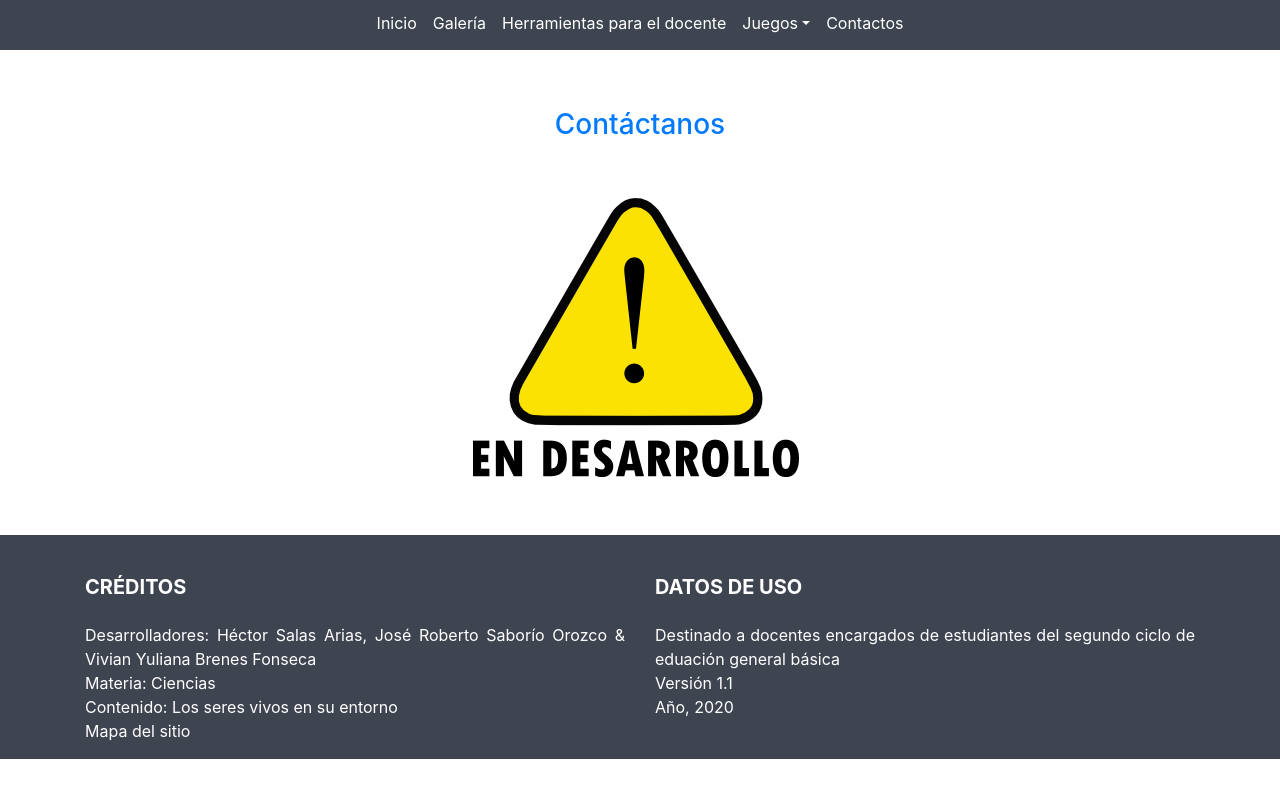
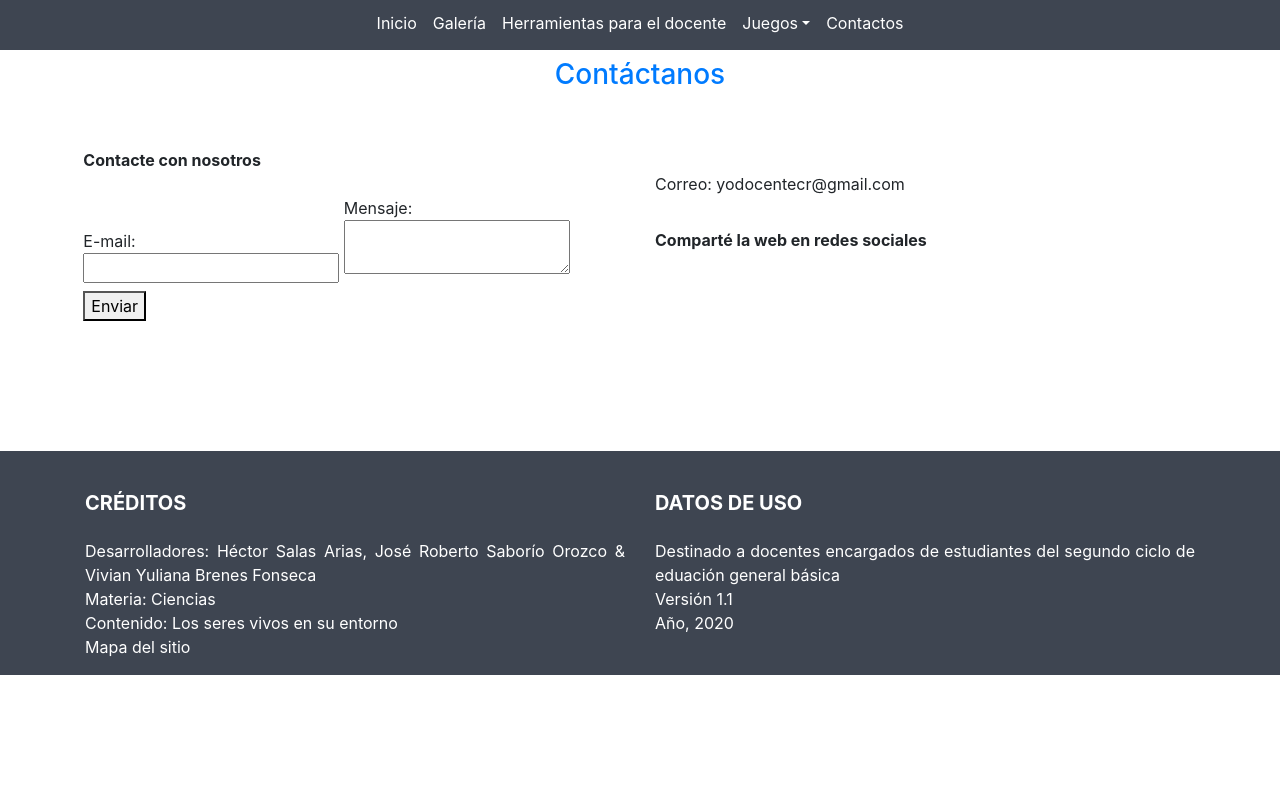
Before and after one commit to oto80557/oto80557.github.io, a plain HTML site: page html/contactos.html in a window 1280 px wide. Drawn offline with nearby package versions, Linux system fonts and the light colour scheme; a script that the page names is missing.

Commit message:
update5
update5

```diff
--- a/html/contactos.html
+++ b/html/contactos.html
@@ -1,7 +1,11 @@
 <!DOCTYPE html>
 <html lang="esp" dir="ltr">
+
 <head>
   <meta charset="utf-8">
+  <meta name="description" content="Web interactiva para docentes como apoyo para las clases de ciencias, con
+  el tema de: los seres vivos en su entorno.">
+  <meta name="robots" content="noindex, nofollow">
   <title>Escuela - Web Interactiva</title>
   <link rel="stylesheet" href="../css/style.css">
   <link rel="stylesheet" href="https://stackpath.bootstrapcdn.com/bootstrap/4.4.1/css/bootstrap.min.css">
@@ -15,8 +19,9 @@
   <link rel="icon" type="image/png" href="../img/favicon.png">
 </head>
 <header>
-  <nav class="navbar navbar-expand-sm navbar-dark main-nav bg-gray justify-content-end">
-    <button class="navbar-toggler" type="button" data-toggle="collapse" data-target="#navbarNav" aria-controls="navbarNav" aria-expanded="false" aria-label="Toggle navigation">
+  <nav class="navbar navbar-expand-sm navbar-dark main-nav bg-gray justify-content-end fixed-top">
+    <button class="navbar-toggler" type="button" data-toggle="collapse" data-target="#navbarNav"
+      aria-controls="navbarNav" aria-expanded="false" aria-label="Toggle navigation">
       <span class="navbar-toggler-icon"></span>
     </button>
     <div class="collapse navbar-collapse" id="navbarNav">
@@ -32,7 +37,8 @@
             <a class="nav-link" href="herramientas.html">Herramientas para el docente</a>
           </li>
           <li class="nav-item dropdown">
-            <a class="nav-link dropdown-toggle" href="#" id="navbarDropdown" role="button" data-toggle="dropdown" aria-haspopup="true" aria-expanded="false">Juegos</a>
+            <a class="nav-link dropdown-toggle" href="#" id="navbarDropdown" role="button" data-toggle="dropdown"
+              aria-haspopup="true" aria-expanded="false">Juegos</a>
             <div class="dropdown-menu bg-gray" aria-labelledby="navbarDropdown">
               <div class="nav-item">
                 <a class="dropdown-item" href="relaciona.html">¿Recuerdas los reinos de la naturaleza?</a>
@@ -50,7 +56,8 @@
     </div>
   </nav>
 </header>
-<body>
+
+<body class="page-body">
   <br><br>
   <div class="contenedor col-md-11">
     <div class="container-fluid">
@@ -62,9 +69,64 @@
           <br><br>
         </div>
       </div>
-	<div class="row">
-    <div class="col-md-12">
-      <img style="margin-left: 35%;" class="img-fluid" src="../img/wait.png" />
+      <div class="section12 row">
+        <div class="col-md-6 barra">
+          <dl>
+            <dt class="tileC">
+              Contacte con nosotros
+            </dt>
+            <br>
+            <dd>
+              <form action="https://formspree.io/xeqrdqkk" method="POST">
+                <label>
+                  E-mail:
+                  <br>
+                  <input type="text" name="_replyto">
+                </label>
+                <label>
+                  Mensaje:
+                  <br>
+                  <textarea name="message"></textarea>
+                </label>
+
+                <!-- your other form fields go here -->
+                <br>
+                <button type="submit">Enviar</button>
+              </form>
+            </dd>
+            <br>
+            <br>
+          </dl>
+        </div>
+        <div class="col-md-6">
+          <dl>
+            <dd>
+              <br>
+              Correo: yodocentecr@gmail.com
+              <br>
+              <br>
+            <dt>
+              Comparté la web en redes sociales
+            </dt>
+            <!-- Load Facebook SDK for JavaScript -->
+            <div id="fb-root"></div>
+            <script>(function (d, s, id) {
+                var js, fjs = d.getElementsByTagName(s)[0];
+                if (d.getElementById(id)) return;
+                js = d.createElement(s); js.id = id;
+                js.src = "https://connect.facebook.net/en_US/sdk.js#xfbml=1&version=v3.0";
+                fjs.parentNode.insertBefore(js, fjs);
+              }(document, 'script', 'facebook-jssdk'));</script>
+
+            <!-- Your share button code -->
+            <div class="fb-share-button" data-href="https://oto80557.github.io/" data-layout="button_count">
+            </div>
+            <br><br>
+            <div>
+              <a href="https://twitter.com/share?ref_src=https://oto80557.github.io/" class="twitter-share-button" data-show-count="false">Tweet</a><script async src="https://platform.twitter.com/widgets.js" charset="utf-8"></script>
+            </div>
+            </dd>
+          </dl>
         </div>
       </div>
     </div>
@@ -82,7 +144,8 @@
         <a class="mapa" data-toggle="modal" data-target="#exampleModal">
           Mapa del sitio
         </a>
-        <div class="modal fade" id="exampleModal" tabindex="-1" role="dialog" aria-labelledby="exampleModalLabel" aria-hidden="true">
+        <div class="modal fade" id="exampleModal" tabindex="-1" role="dialog" aria-labelledby="exampleModalLabel"
+          aria-hidden="true">
           <div class="modal-dialog 	modal-lg" role="document">
             <div class="modal-content">
               <div class="modal-header">
@@ -110,4 +173,5 @@
         </br>
       </div>
 </footer>
+
 </html>
```
Also changed, not shown: html/asocia.html (+5 -2 lines), html/biodiversidad.html (+5 -2 lines), html/comunidad.html (+5 -2 lines), html/galeria.html (+5 -2 lines), html/herramientas.html (+5 -2 lines), html/interdependencia.html (+5 -2 lines), html/realiadaumentada.html (+5 -2 lines), html/reinosAnimales.htm (+3 -0 lines), html/relaciona.html (+5 -2 lines), html/relinterdependencia.htm (+3 -0 lines). Lines whose indentation alone changed are shown as unchanged.
